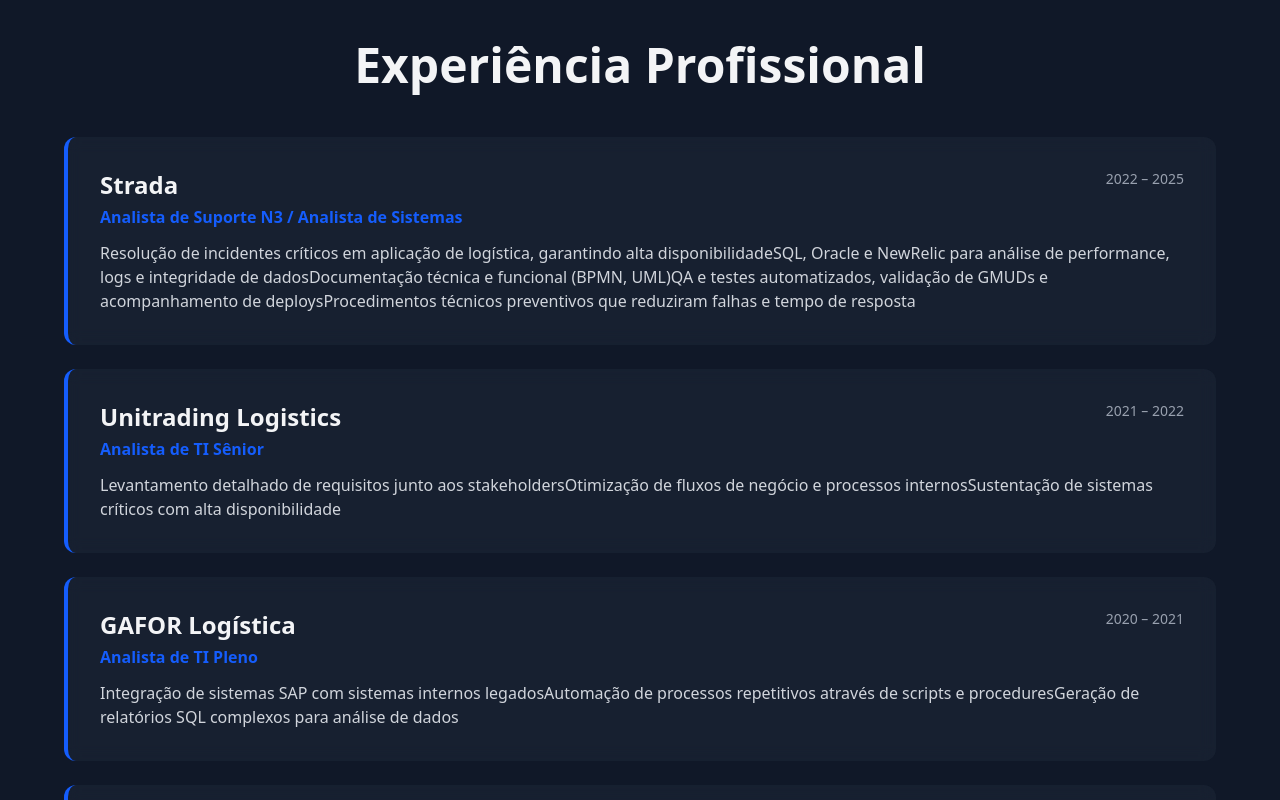
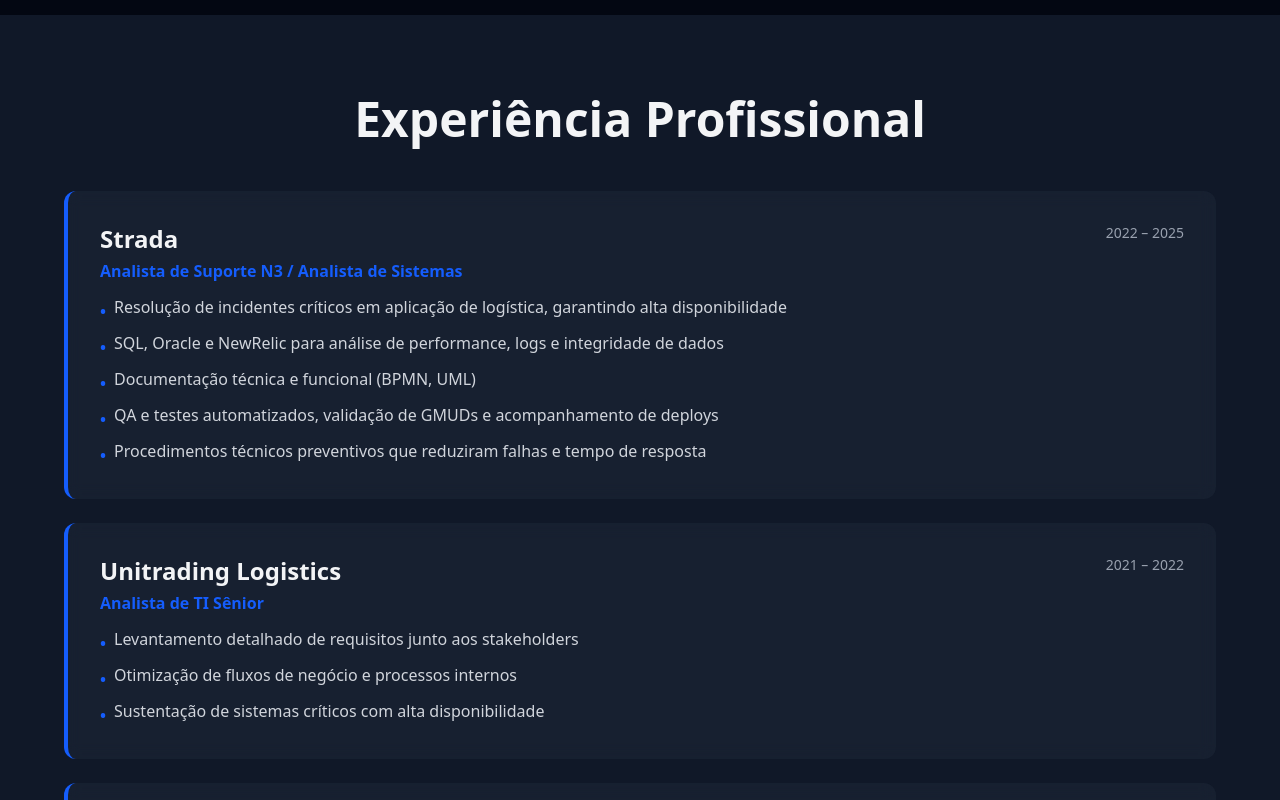
Before and after one commit to llopes0610/meu-portfolio, a React (Vite) app: page / in a window 1280 px wide. Shown: the part 1600-2400 px from the top of the page. Built offline with nearby package versions, Linux system fonts and the light colour scheme.

Commit message:
Alteração da classe exp.desc

```diff
--- a/src/Portfolio.jsx
+++ b/src/Portfolio.jsx
@@ -93,6 +93,7 @@
   ];
 
   const education = [
+    { course: 'Inteligência Artificial e Automação Digital', institution: 'Unifecaf e RocketSeat', period: '2025–2026' },
     { course: 'Desenvolvimento de Software FullStack', institution: 'Cubos Academy', period: '2024–2025' },
     { course: 'Engenharia de Dados', institution: 'Data Science Academy', period: '2022–2023' },
     { course: 'Análise e Desenvolvimento de Sistemas', institution: 'Universidade Anhembi Morumbi', period: '2018–2020' },
@@ -187,7 +188,7 @@
                   <Send className="w-5 h-5" /> Contato
                 </a>
                 <a href="/CV_Lucas_Silva_Lopes.pdf" download className="inline-flex items-center gap-2 bg-gradient-to-r from-emerald-600 to-teal-600 hover:from-emerald-700 hover:to-teal-700 shadow-lg hover:shadow-xl text-white px-5 py-2 md:px-6 md:py-3 rounded-lg transition-all transform hover:scale-105 text-sm md:text-base font-bold">
-                  <Download className="w-5 h-5" /> CV
+                  <Download className="w-5 h-5" /> Baixe o CV
                 </a>
               </div>
             </div>
@@ -219,7 +220,8 @@
             </p>
             <p className={`text-lg leading-relaxed ${isDark ? 'text-gray-300' : 'text-gray-700'}`}>
               Atuo com <strong>SQL, Oracle, Python, .NET</strong> e <strong>ERPs (SAP/Hybris)</strong>, além de metodologias ágeis como <strong>Scrum e Kanban</strong>. Tenho foco em garantir <strong>alta disponibilidade</strong>, <strong>otimizar processos</strong> e aplicar soluções inteligentes.
-            </p>
+            </p> <br/>
+            <p className={`text-lg leading-relaxed ${isDark ? 'text-gray-300' : 'text-gray-700'}`}><strong>Baixe meu CV completo acima ;D</strong></p>
           </div>
         </div>
       </section>
@@ -261,7 +263,18 @@
                   </div>
                   <p className={`text-sm font-medium ${isDark ? 'text-gray-400' : 'text-gray-500'} mt-2 md:mt-0`}>{exp.period}</p>
                 </div>
-                <p className={`${isDark ? 'text-gray-300' : 'text-gray-600'}`}>{exp.desc}</p>
+                {Array.isArray(exp.desc) ? (
+                  <ul className={`space-y-2 ${isDark ? 'text-gray-300' : 'text-gray-600'}`}>
+                    {exp.desc.map((item, i) => (
+                      <li key={i} className="text-sm md:text-base flex items-start gap-2">
+                        <span className="text-blue-600 font-bold mt-1">•</span>
+                        <span>{item}</span>
+                      </li>
+                    ))}
+                  </ul>
+                ) : (
+                  <p className={`text-sm md:text-base ${isDark ? 'text-gray-300' : 'text-gray-600'}`}>{exp.desc}</p>
+                )}
               </div>
             ))}
           </div>
@@ -290,6 +303,10 @@
                 <li className="flex items-center gap-3">
                   <span className="w-2 h-2 bg-blue-600 rounded-full"></span>
                   <span><strong>MCSA Windows Server 2012</strong> — Green Treinamentos (2015)</span>
+                </li>
+                 <li className="flex items-center gap-3">
+                  <span className="w-2 h-2 bg-blue-600 rounded-full"></span>
+                  <span><strong>ITIL V3</strong> — Impacta (2015)</span>
                 </li>
               </ul>
             </div>
```
